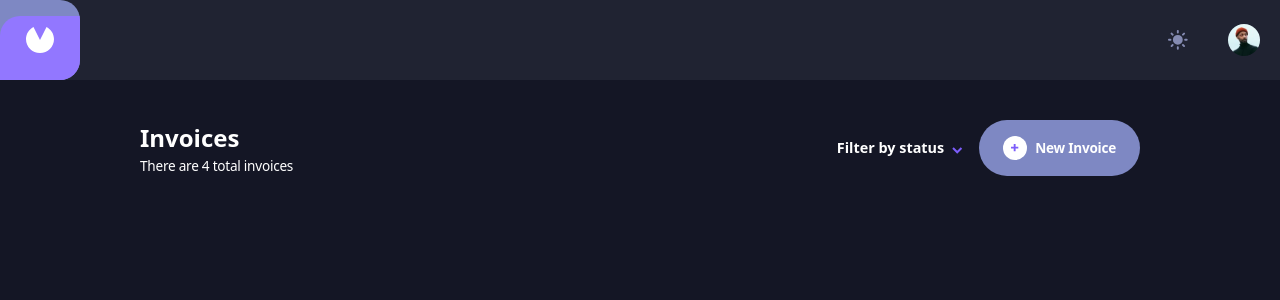
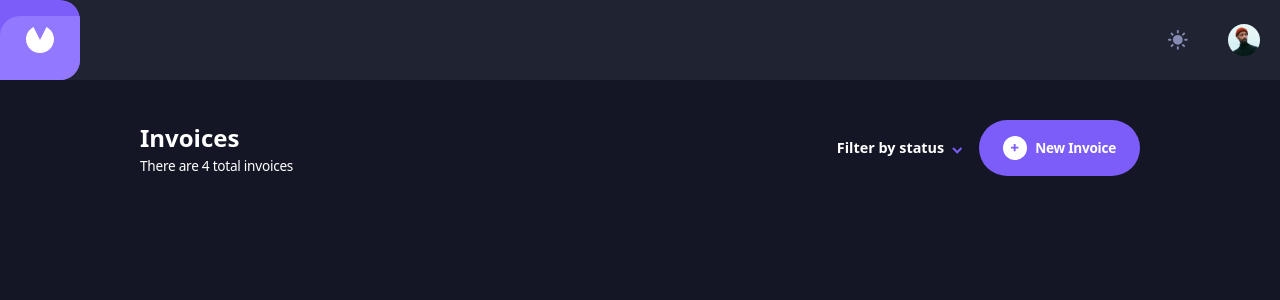
Before and after one commit to elghanbibadr/invoiceappv2, a React (Vite) app: page / in a window 1280 px wide. Shown: the top 300 px of the page. Built offline with nearby package versions, Linux system fonts and the light colour scheme.

Commit message:
change accent color

```diff
--- a/tailwind.config.js
+++ b/tailwind.config.js
@@ -9,7 +9,7 @@ export default {
       colors: {
         primaryColor: '#dfe3fa0f',
         secondaryColor: '#141625',
-        accentColor: '#7e88c3',
+        accentColor: '#7c5dfa',
         paleRed: '#ec5757',
         darkBlue: '#252945'
 
```
